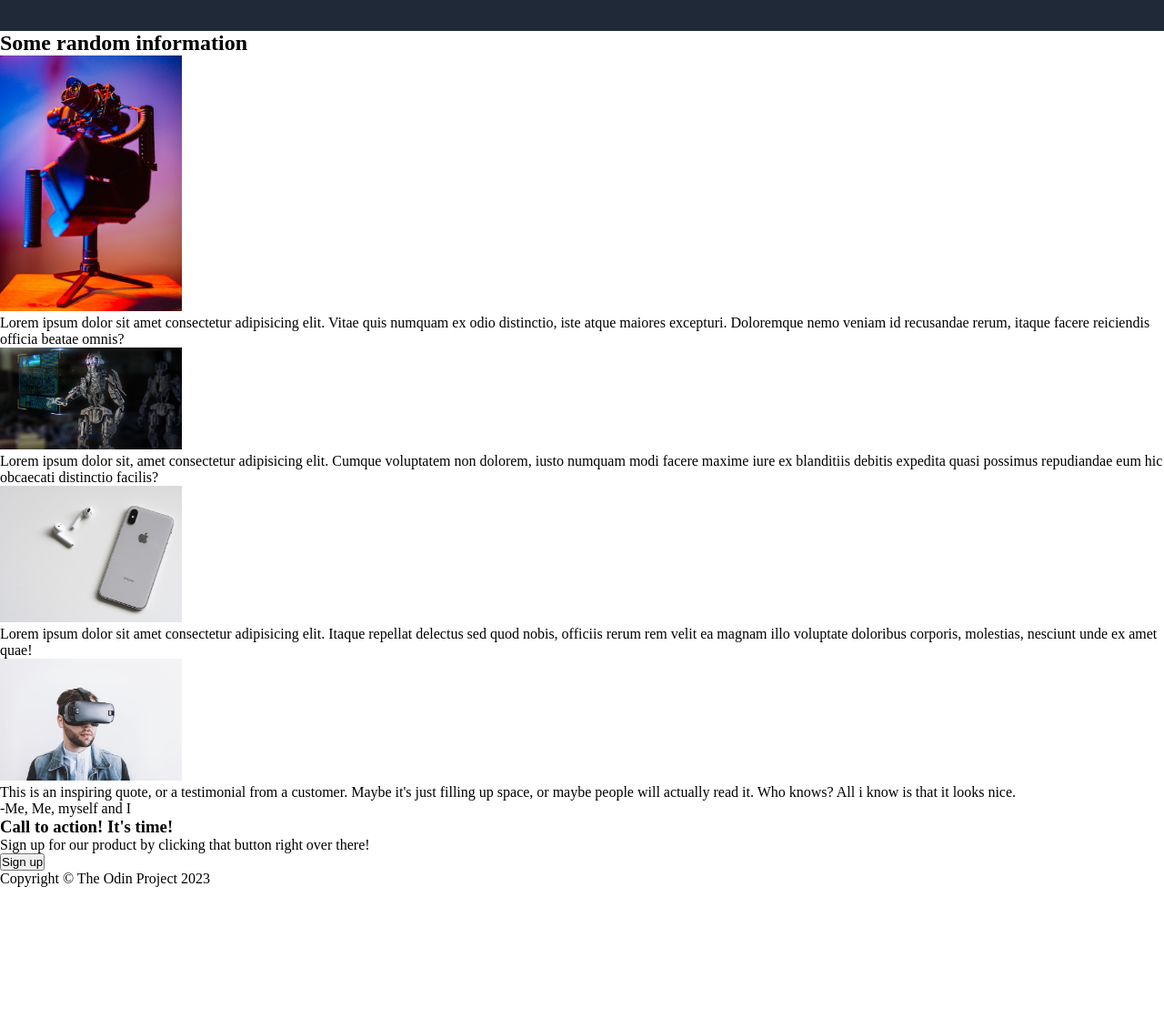
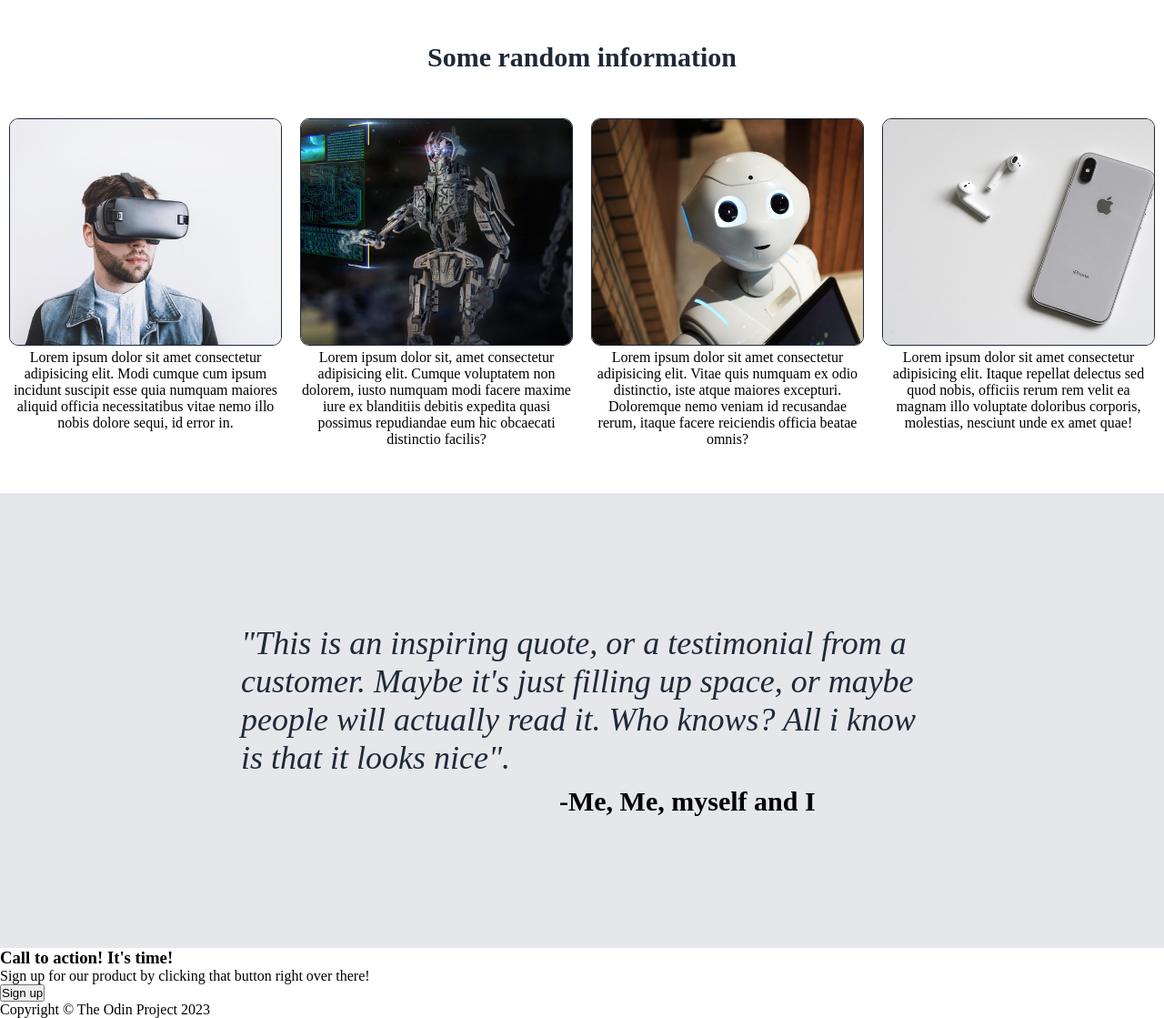
Before and after one commit to rulerpluralrural/odin-landing-page, a plain HTML site: page index.html in a window 1280 px wide. Shown: the part 820-1939 px from the top of the page at 91% size. Before the commit the page ends 1795 px from the top, so only its background shows below. Drawn offline with Linux system fonts and the light colour scheme.

Commit message:
"Finished Information and Quote section"
added responsive design on information section
and hero section.
changed one of the image on the info section.

```diff
--- a/index.html
+++ b/index.html
@@ -28,29 +28,32 @@
             <img src="Images/Norwood themes.png" alt="">
         </div>
     </section>
-    <section class="information">
-        <h2>Some random information</h2>
+    <h2 class="info-header">Some random information</h2>
+    <div class="information">
         <div class="info">
-            <img src="Images/pexels-ameruverse-digital-marketing-media-2823936.jpg" alt="camera img" width="200px">
-            <p>Lorem ipsum dolor sit amet consectetur adipisicing elit. Vitae quis numquam ex odio distinctio, iste atque maiores excepturi. Doloremque nemo veniam id recusandae rerum, itaque facere reiciendis officia beatae omnis?</p>
+            <img src="Images/virtual-g05c908168_640.jpg" alt="vr headset img" width="200px">
+            <p>Lorem ipsum dolor sit amet consectetur adipisicing elit. Modi cumque cum ipsum incidunt suscipit esse quia numquam maiores aliquid officia necessitatibus vitae nemo illo nobis dolore sequi, id error in.</p>
         </div>
         <div class="info">
             <img src="Images/robot-gd815bb9eb_640.jpg" alt="robot img" width="200px">
             <p>Lorem ipsum dolor sit, amet consectetur adipisicing elit. Cumque voluptatem non dolorem, iusto numquam modi facere maxime iure ex blanditiis debitis expedita quasi possimus repudiandae eum hic obcaecati distinctio facilis?</p>
         </div>
         <div class="info">
+            <img src="Images/pexels-alex-knight-2599244.jpg" alt="camera img" width="200px">
+            <p>Lorem ipsum dolor sit amet consectetur adipisicing elit. Vitae quis numquam ex odio distinctio, iste atque maiores excepturi. Doloremque nemo veniam id recusandae rerum, itaque facere reiciendis officia beatae omnis?</p>
+        </div>
+        <div class="info">
             <img src="Images/technology-g0f8a1f2d9_640.jpg" alt="iphone img" width="200px">
             <p>Lorem ipsum dolor sit amet consectetur adipisicing elit. Itaque repellat delectus sed quod nobis, officiis rerum rem velit ea magnam illo voluptate doloribus corporis, molestias, nesciunt unde ex amet quae!</p>
         </div>
-        <div class="info">
-            <img src="Images/virtual-g05c908168_640.jpg" alt="vr headset img" width="200px">
+    </div>
+    <section class="testimonials">
+        <div class="quote">
+            <blockquote>
+                "This is an inspiring quote, or a testimonial from a customer. Maybe it's just filling up space, or maybe people will actually read it. Who knows? All i know is that it looks nice".
+            </blockquote>
+            <p>-Me, Me, myself and I</p>
         </div>
-    </section>
-    <section class="testimonials">
-        <blockquote>
-            This is an inspiring quote, or a testimonial from a customer. Maybe it's just filling up space, or maybe people will actually read it. Who knows? All i know is that it looks nice.
-        </blockquote>
-        <p>-Me, Me, myself and I</p>
     </section>
     <section class="sign-up">
         <div class="left-text">
--- a/styles.css
+++ b/styles.css
@@ -12,9 +12,15 @@ li {
 .navbar {
     display: flex;
     justify-content: space-around;
+    gap: 400px;
     align-items: center;
     background-color: #1f2937;
     min-height: 100px;
+}
+@media only screen and (max-width: 980px) {
+    .navbar {
+        gap: 0;
+    }
 }
 .logo img{
     width: 150px;
@@ -89,6 +95,72 @@ li {
     flex: 1;
     animation: drop 2s ease;
 }
+@media only screen and (max-width: 1280px) {
+    .hero {
+        flex-direction: column;
+        gap: 20px;
+        height: auto;
+        text-align: center;
+    }
+    .left-hero {
+        flex: 1;
+    }
+    .left-hero button {
+        align-self: center;
+    }
+    .right-img {
+        flex: 1;
+        margin-bottom: 30px;
+    }
+}
+.info-header {
+    text-align: center;
+    font-size: 30px;
+    font-weight: extra-bold;
+    color: #1f2937;
+    margin-block: 50px;
+}
+.information {
+    display: flex;
+    justify-content: center;
+    flex-wrap: wrap;
+    gap: 20px;
+    margin-bottom: 50px;
+    text-align: center;
+}
+.info img {
+    width: 300px;
+    height: 250px;
+    object-fit: cover;
+    border: 1px solid #1f2937;
+    border-radius: 10px;
+}
+.info p {
+    width: 300px;
+}
+.testimonials {
+    background-color: #e5e7eb;
+    display: flex;
+    justify-content: center;
+    align-items: center;
+    min-height: 500px;
+}
+.quote {
+    display: block;
+    width: 750px;
+}
+.quote blockquote {
+    font-size: 36px;
+    font-weight: 100;
+    font-style: italic;
+    color: #1f2937;
+    margin-bottom: 10px;
+}
+.quote p {
+    margin-left: 350px;
+    font-weight: bold;
+    font-size: 30px;
+}
 @keyframes drop {
     0% {
         opacity: 0;
```
Also changed, not shown: Images/pexels-alex-knight-2599244.jpg (added), 1 other file.
